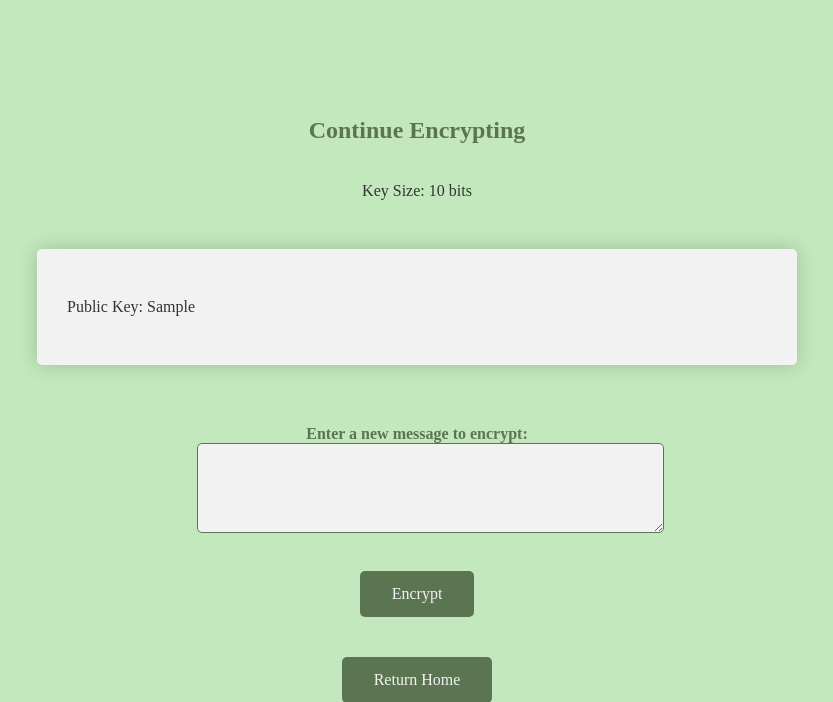
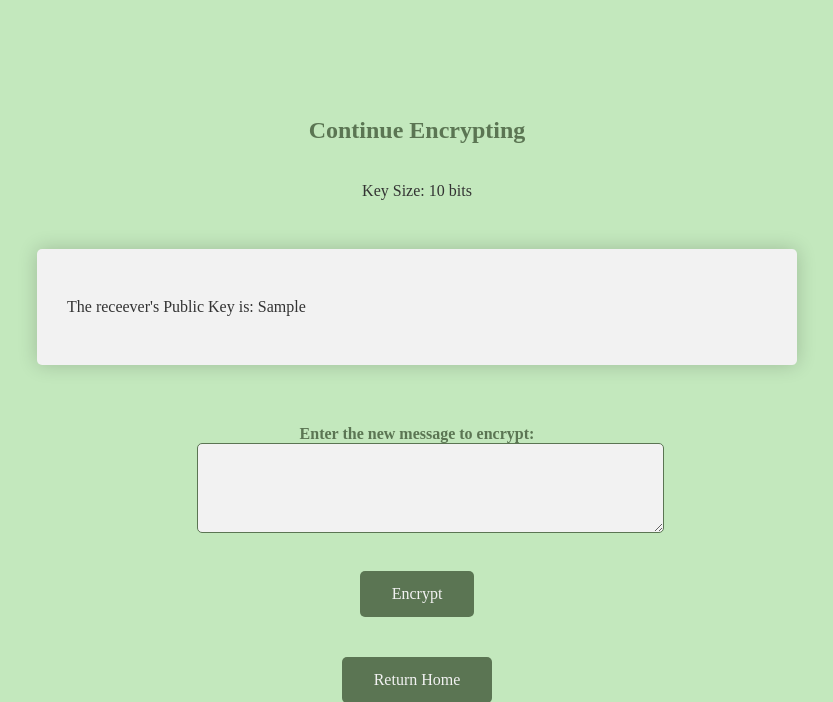
Before and after one commit to Charbelghanime/RSA_flask, a Flask app: template Templates/continue.html in a window 1280 px wide. Shown: the top 702 px of the page, without its empty margins (223-1056 px from the left). Run offline with Flask 3, Linux system fonts and the light colour scheme; the template is opened without the code that fills it: most values are stand-ins (such as "Sample title", 1, 10 or a date in 2020).

Commit message:
Update continue.html

```diff
--- a/Templates/continue.html
+++ b/Templates/continue.html
@@ -14,7 +14,7 @@
     <h2>Continue Encrypting</h2>
     <p>Key Size: {{ keysize }} bits</p>
     <div class="limit break-text">
-        <p>Public Key: {{ public_key }}</p>
+        <p>The receever's Public Key is: {{ public_key }}</p>
     </div>
 
     <form method="POST" action="/encrypt">
@@ -22,7 +22,7 @@
         <input type="hidden" name="public_key_n" value="{{ public_key[0] }}">
         <input type="hidden" name="public_key_e" value="{{ public_key[1] }}">
 
-        <label for="message">Enter a new message to encrypt:</label><br>
+        <label for="message">Enter the new message to encrypt:</label><br>
         <textarea name="message" rows="4" cols="50"></textarea><br>
 
         <input type="submit" value="Encrypt">
```
